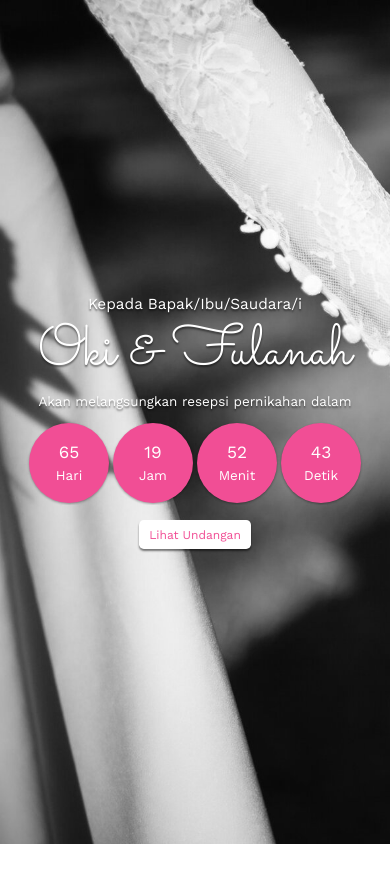
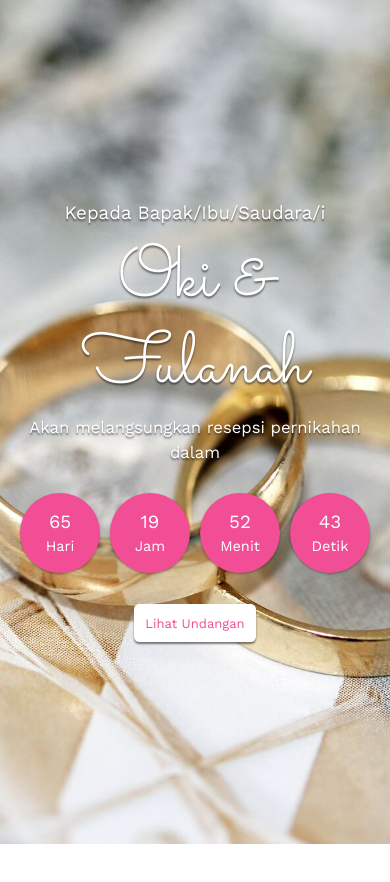
Before and after one commit to okiriski29/wedd_invit, a plain HTML site: page index.html in a window 390 px wide. Shown: the top 882 px of the page. Drawn offline with nearby package versions, Linux system fonts and the light colour scheme.

Commit message:
update ke-2

```diff
--- a/index.html
+++ b/index.html
@@ -20,7 +20,7 @@
         <h1>Oki & Fulanah</h1>
         <p>Akan melangsungkan resepsi pernikahan dalam</p>
         <div class="simply-countdown"></div>
-        <a href="#undangan" class="btn btn-lg mt-4">Lihat Undangan</a>
+        <a href="#undangan" class="btn btn-lg mt-4" onclick="play()">Lihat Undangan</a>
       </main>
     </section>
     <script src="https://cdn.jsdelivr.net/npm/bootstrap@5.3.1/dist/js/bootstrap.bundle.min.js" integrity="sha384-HwwvtgBNo3bZJJLYd8oVXjrBZt8cqVSpeBNS5n7C8IVInixGAoxmnlMuBnhbgrkm" crossorigin="anonymous"></script>
@@ -39,5 +39,11 @@
         },
       });
     </script>
+    <script>
+      function play() {
+        var audio = new Audio('audio/audio1.mp3');
+        audio.play();
+      }
+    </script>
   </body>
 </html>
--- a/style/style.css
+++ b/style/style.css
@@ -15,10 +15,11 @@ body {
   left: 0;
   width: 100%;
   height: 100%;
-  background-image: url(../image/hero-bg.jpg);
-  filter: grayscale();
+  background-image: url(../image/hero-bg2.jpg);
+  /* filter: grayscale(); */
   background-repeat: no-repeat;
   background-size: cover;
+  background-position: center;
   z-index: -1;
 }
 .hero {
@@ -32,15 +33,17 @@ body {
 }
 .hero h1 {
   font-family: 'Sacramento', cursive;
-  font-size: 6rem;
+  font-size: 7rem;
 }
 .hero h4 {
+  font-size: 1.8rem;
+  margin-bottom: 1.2rem;
+}
+.hero p {
   font-size: 1.6rem;
 }
-.hero p {
-  font-size: 1.4rem;
-}
 .hero a {
+  padding: 0.5rem 1rem;
   color: var(--pink);
   background-color: #fff;
   box-shadow: var(--shadow);
@@ -67,16 +70,19 @@ body {
   }
   .simply-countdown > .simply-section {
     padding: 60px;
-    margin: 5px;
+    margin: 6px;
   }
 }
 /* Mobile Phone */
 @media (max-width: 576px) {
   html {
-    font-size: 60%;
+    font-size: 65%;
+  }
+  .hero a {
+    padding: 0.8rem 1rem;
   }
   .simply-countdown > .simply-section {
     padding: 40px;
-    margin: 2px;
+    margin: 16px 5px;
   }
 }
```
Also changed, not shown: image/hero-bg2.jpg (added), 1 other file.
